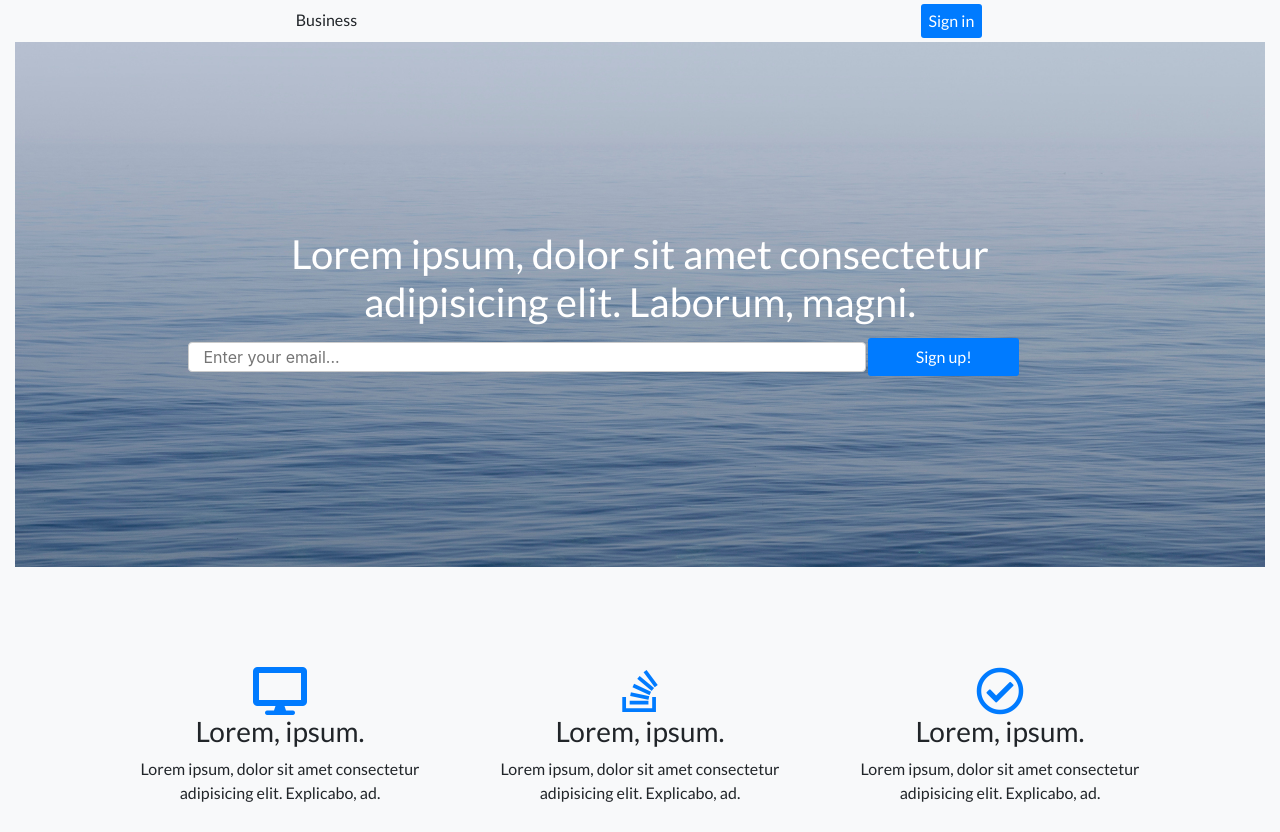
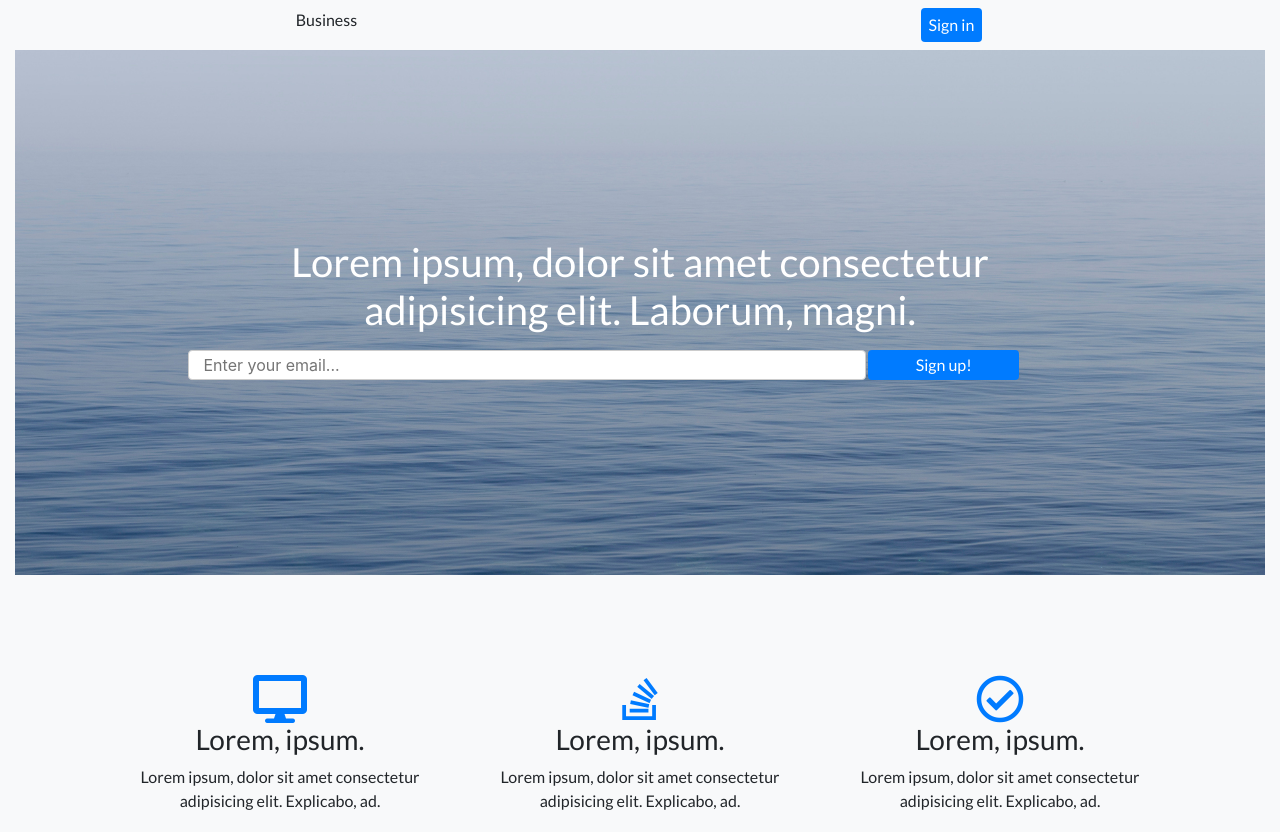
Before and after one commit to vymik/Bootstrap, a plain HTML site: page index.html in a window 1280 px wide. Shown: the top 832 px of the page. Drawn offline with nearby package versions, Linux system fonts and the light colour scheme.

Commit message:
change button style

```diff
--- a/style.css
+++ b/style.css
@@ -57,13 +57,13 @@ input[type=text]{
 button {
     background-color: #007bff;
     border: none;
-    border-radius: 3px;
+    border-radius: 4px;
     color: white;
     padding: 3px 32px;
     text-align: center;
     text-decoration: none;
     display: inline-block;
-    margin: 4px 2px;
+    margin: 8px 2px;
     cursor: pointer;
 }
 
@@ -118,6 +118,7 @@ li{
     text-decoration: none;
     color: #007bff;
     padding: 1%;
+    cursor: pointer;
 }
 
 li:nth-child(n+2)::before{
```
